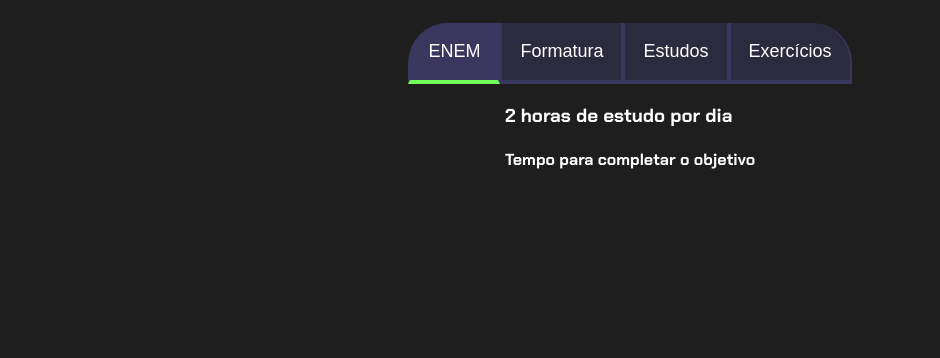
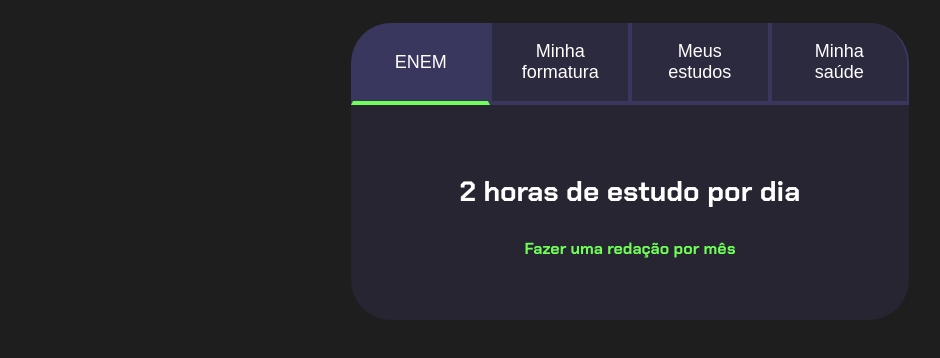
Before and after one commit to kalygoncmar15/Kalyane.objetivos-do-ano, a plain HTML site: page index.html in a window 1280 px wide. Shown: the part 80-438 px from the top of the page, without its empty margins (10-950 px from the left). Drawn offline with Linux system fonts and the light colour scheme.

Commit message:
Projeto do dia: 15/03/2024

```diff
--- a/index.html
+++ b/index.html
@@ -9,20 +9,33 @@
 <body>
     <section class="conteudo-principal">
         <h2 class="titulo-principal">Meus objetivos do ano<span>_</span></h2>
+        <div class="conteudo">
         <div class="botoes">
             <button class="botao ativo">ENEM</button>
-            <button class="botao">Formatura</button>
-            <button class="botao">Estudos</button>
-            <button class="botao">Exercícios</button>
+            <button class="botao">Minha formatura</button>
+            <button class="botao">Meus estudos</button>
+            <button class="botao">Minha saúde</button>
 
         </div>
         <div class="abas-textos">
+          <div class="aba-conteudo ativo">
+                <h3 class="aba-conteudo-titulo-principal">2 horas de estudo por dia</h3>
+                <h4 class="aba-conteudo-titulo-secundario">Fazer uma redação por mês</h4>
+            </div>
+          <div class="aba-conteudo">
+                <h3 class="aba-conteudo-titulo-principal">Arrecadar dinheiro</h3>
+                <h4 class="aba-conteudo-titulo-secundario">Comprar o vestido dos sonhos</h4>
+            </div>
             <div class="aba-conteudo">
-        <h3 class="aba-conteudo-titulo-principal">2 horas de estudo por dia</h3>
-        <h4 class="aba-conteudo-titulo-secundario">Tempo para completar o objetivo</h4>
-
+                <h3 class="aba-conteudo-titulo-principal">Ter concentração nos estudos</h3>
+                <h4 class="aba-conteudo-titulo-secundario">Rotina de estudos organizada</h4>
+            </div>
+            <div class="aba-conteudo">
+                <h3 class="aba-conteudo-titulo-principal">Fazer uma série de exercicios por dia</h3>
+                <h4 class="aba-conteudo-titulo-secundario">Alimentação saldavel</h4>
             </div>
         </div>
+    </div>
     </section>
     <script src="main.js"></script>
 </body>
--- a/style.css
+++ b/style.css
@@ -60,11 +60,35 @@
     display: block;
 }
 
-.ativo{
+.botao.ativo{
     background-color: var(--botao-ativo);
     border-bottom: 4px solid var(--verde);
 }
 
+.abas-textos{
+    background-color: var(--texto-fundo);
+    padding: 40px;
+    border-radius: 0 0 40px 40px;
+}
+
+.aba-conteudo.ativo{
+    display: block;
+}
+
+.aba-conteudo{
+    display: none;
+}
+
+
+.aba-conteudo-titulo-principal{
+    font-size: 28px;
+    text-align: center;
+}
+
+.aba-conteudo-titulo-secundario{
+    text-align: center;
+    color: var(--verde);
+}
 @media screen and (min-width: 768px) {
     .botoes{
         display: flex;
```
Also changed, not shown: main.js (line endings or trailing spaces).
